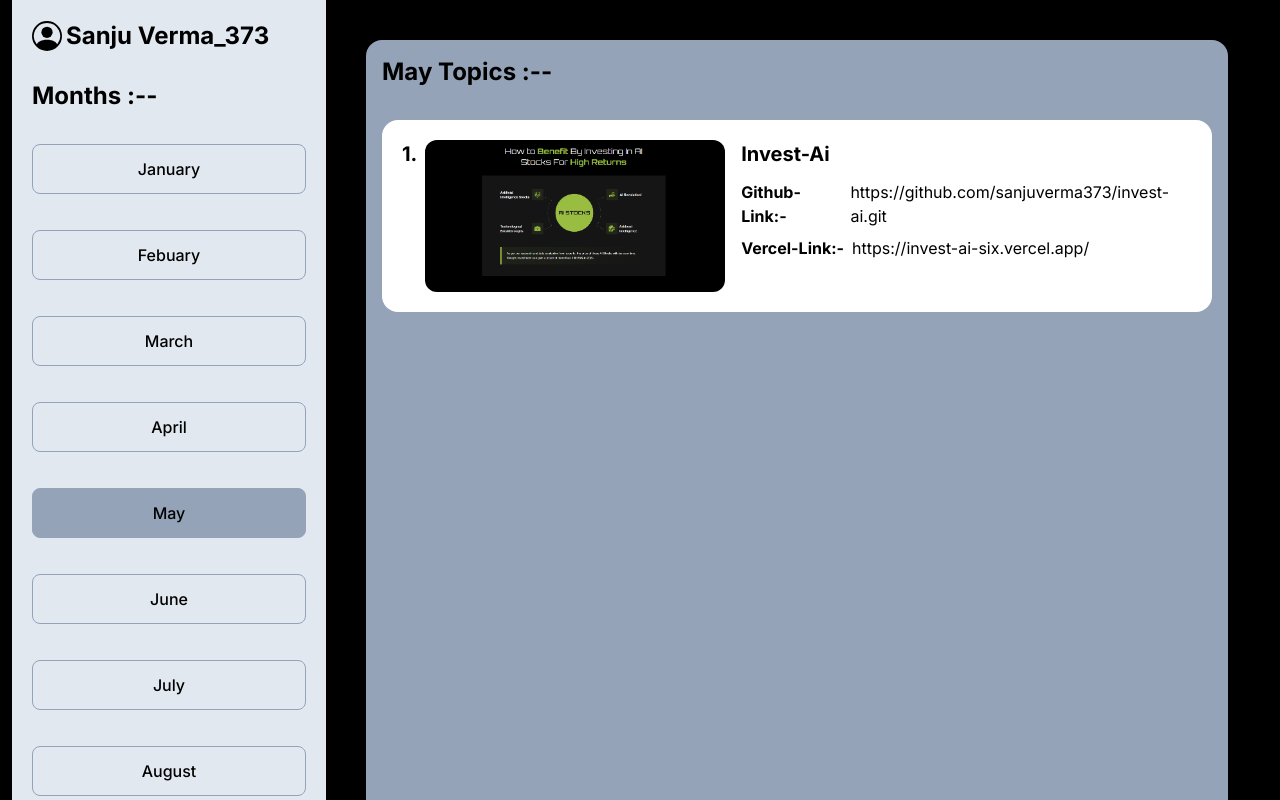
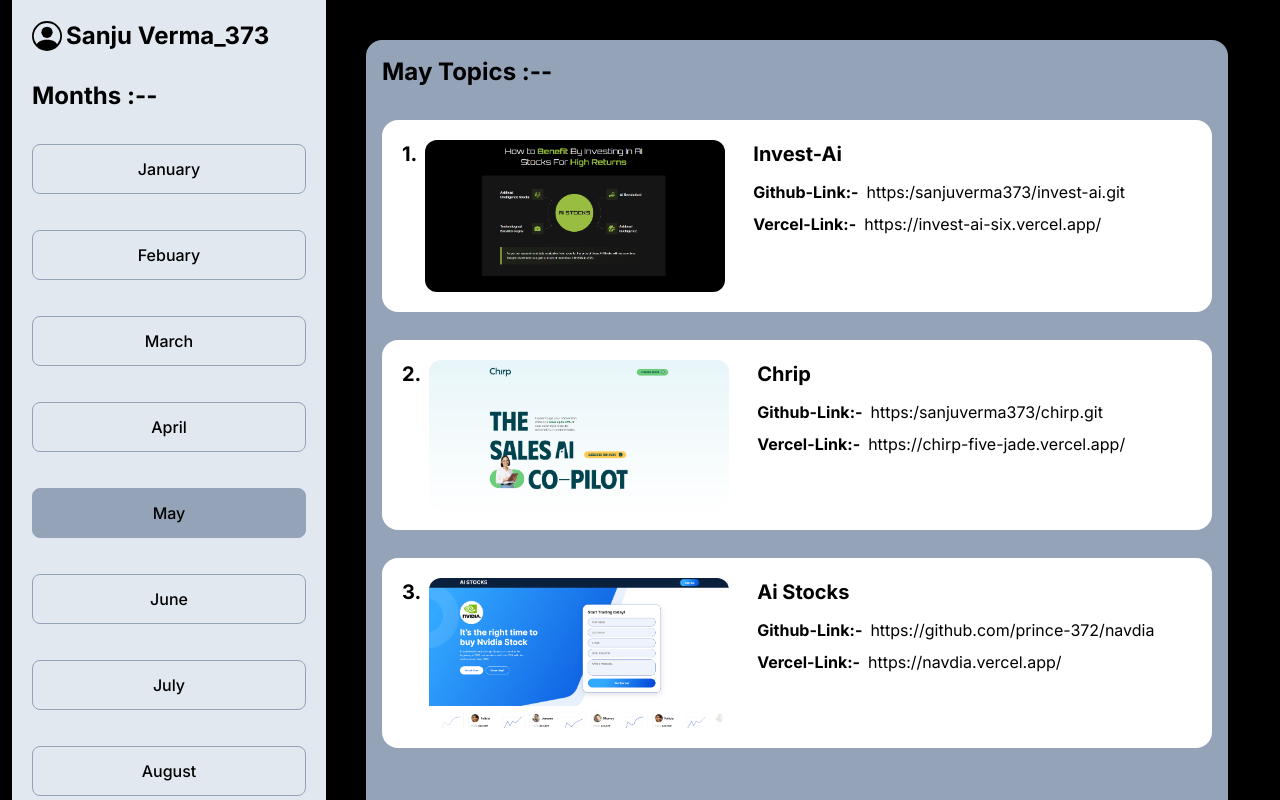
Before and after one commit to sanjuverma373/Worksheet, a Next.js app: page / in a window 1280 px wide. Both pictures are taken after a click on the button "May". Shown: the top 800 px of the page. Built offline with nearby package versions, Linux system fonts and the light colour scheme.

Commit message:
add pages

```diff
--- a/src/app/components/Page.jsx
+++ b/src/app/components/Page.jsx
@@ -405,7 +405,7 @@
                                                         first === "tab5" &&
                                                         <div className=' bg-slate-400 p-4 rounded-2xl w-full h-[1080px] overflow-hidden overflow-y-scroll flex flex-col'>
                                                                         <h2 className='font-bold text-2xl text-black pb-8'>May Topics :--</h2>
-                                                                        <div className=' bg-white flex gap-7 p-5 rounded-2xl '>
+                                                                        <div className=' bg-white flex gap-7 p-5 rounded-2xl  '>
                                                                                 <div className=' gap-2 flex'>
                                                                                         <p className='font-bold text-xl'>1.</p>
                                                                                     <Image className=' object-cover rounded-xl' src="/image/invest-ai.png" alt='img' height={300} width={300}/>
@@ -416,11 +416,51 @@
                                                                                         <p className=' font-bold pb-3 text-xl'>Invest-Ai</p>
                                                                                                 <div className=' flex items-center gap-2'>
                                                                                                         <p className='font-bold'>Github-Link:-</p>
-                                                                                                        <a href="https://github.com/sanjuverma373/invest-ai.git" target='_blank'>https://github.com/sanjuverma373/invest-ai.git</a>
+                                                                                                        <a href="https://github.com/sanjuverma373/invest-ai.git" target='_blank'>https:/sanjuverma373/invest-ai.git</a>
                                                                                                 </div>
                                                                                                 <div className=' flex items-center gap-2 pt-2'>
                                                                                                         <p className='font-bold'>Vercel-Link:-</p>
                                                                                                         <a href="https://invest-ai-six.vercel.app/" target='_blank'>https://invest-ai-six.vercel.app/</a>
+                                                                                                </div>
+                                                                                        </div>
+                                                                                </div>
+                                                                        </div>
+                                                                        <div className=' bg-white flex gap-7 p-5 rounded-2xl mt-7  '>
+                                                                                <div className=' gap-2 flex'>
+                                                                                        <p className='font-bold text-xl'>2.</p>
+                                                                                    <Image className=' object-cover rounded-xl' src="/image/chirp.png" alt='img' height={300} width={300}/>
+
+                                                                                </div>
+                                                                                <div className=' flex gap-6'>
+                                                                                        <div>
+                                                                                        <p className=' font-bold pb-3 text-xl'>Chrip</p>
+                                                                                                <div className=' flex items-center gap-2'>
+                                                                                                        <p className='font-bold'>Github-Link:-</p>
+                                                                                                        <a href="https://github.com/sanjuverma373/chirp.git" target='_blank'>https:/sanjuverma373/chirp.git</a>
+                                                                                                </div>
+                                                                                                <div className=' flex items-center gap-2 pt-2'>
+                                                                                                        <p className='font-bold'>Vercel-Link:-</p>
+                                                                                                        <a href="https://chirp-five-jade.vercel.app/" target='_blank'>https://chirp-five-jade.vercel.app/</a>
+                                                                                                </div>
+                                                                                        </div>
+                                                                                </div>
+                                                                        </div>
+                                                                        <div className=' bg-white flex gap-7 p-5 rounded-2xl mt-7 '>
+                                                                                <div className=' gap-2 flex'>
+                                                                                        <p className='font-bold text-xl'>3.</p>
+                                                                                    <Image className=' object-cover rounded-xl' src="/image/aiStocks.png" alt='img' height={300} width={300}/>
+
+                                                                                </div>
+                                                                                <div className=' flex gap-6'>
+                                                                                        <div>
+                                                                                        <p className=' font-bold pb-3 text-xl'>Ai Stocks</p>
+                                                                                                <div className=' flex items-center gap-2'>
+                                                                                                        <p className='font-bold'>Github-Link:-</p>
+                                                                                                        <a href="https://github.com/prince-372/navdia" target='_blank'>https://github.com/prince-372/navdia</a>
+                                                                                                </div>
+                                                                                                <div className=' flex items-center gap-2 pt-2'>
+                                                                                                        <p className='font-bold'>Vercel-Link:-</p>
+                                                                                                        <a href="https://navdia.vercel.app/" target='_blank'>https://navdia.vercel.app/</a>
                                                                                                 </div>
                                                                                         </div>
                                                                                 </div>
```
Also changed, not shown: public/image/aiStocks.png (added), public/image/chirp.png (added).
